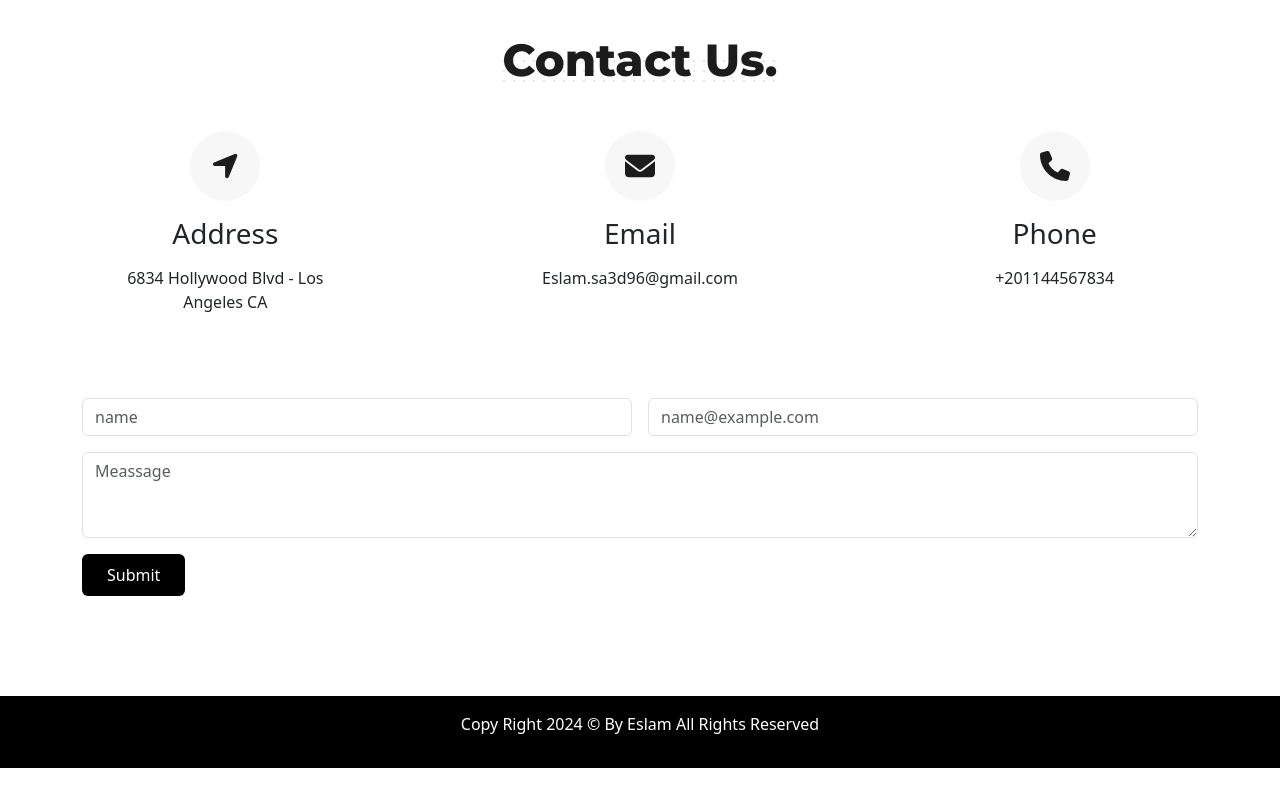
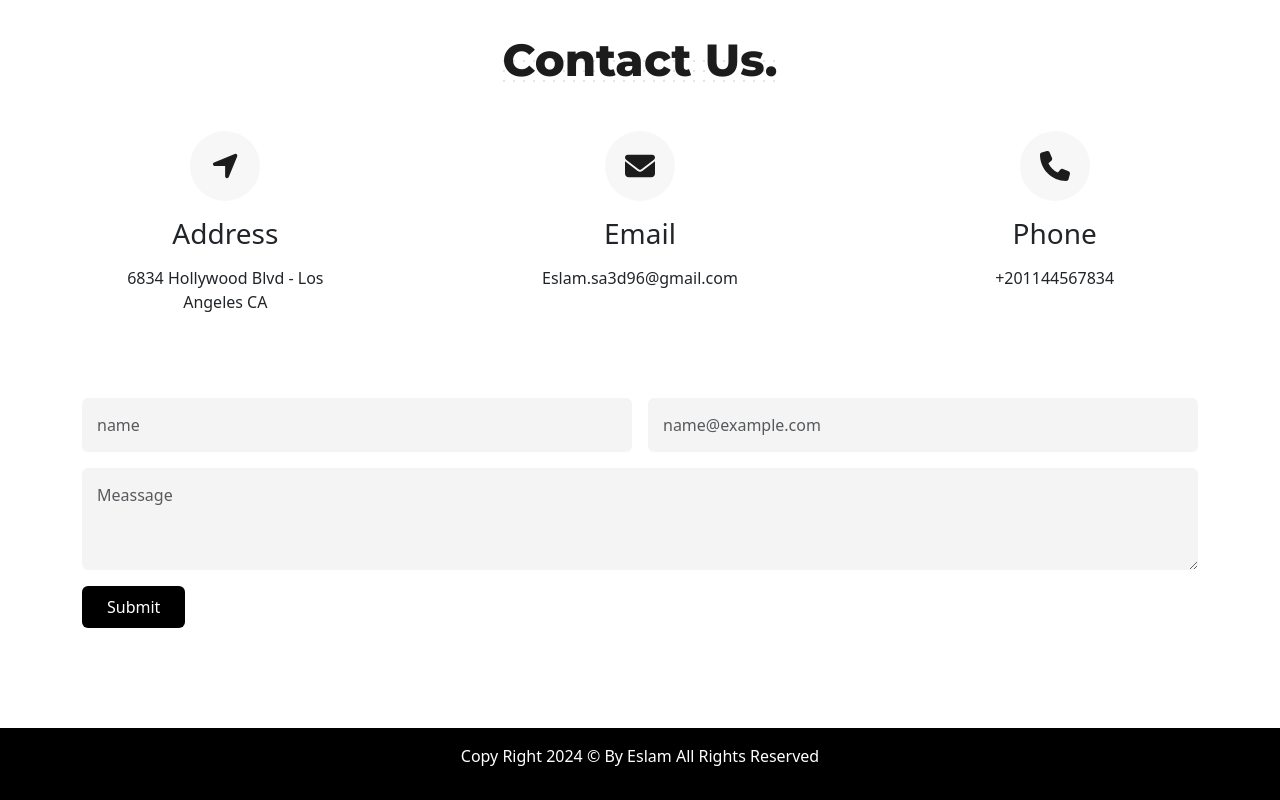
Before and after one commit to EslamSad3/Route-Test, a plain HTML site: page index.html in a window 1280 px wide. Shown: the part 5003-5803 px from the top of the page. Before the commit the page ends 5771 px from the top, so only its background shows below. Drawn offline with nearby package versions, Linux system fonts and the light colour scheme.

Commit message:
form control bg

```diff
--- a/index.html
+++ b/index.html
@@ -1290,20 +1290,20 @@
               <div class="mb-3 d-flex flex-column flex-md-row gap-3">
                 <input
                   type="text"
-                  class="form-control"
+                  class="form-control border-0"
                   id="exampleFormControlInput1"
                   placeholder="name"
                 />
                 <input
                   type="email"
-                  class="form-control"
+                  class="form-control border-0"
                   id="exampleFormControlInput1"
                   placeholder="name@example.com"
                 />
               </div>
               <div class="mb-3">
                 <textarea
-                  class="form-control"
+                  class="form-control border-0"
                   id="exampleFormControlTextarea1"
                   rows="3"
                   placeholder="Meassage"
--- a/main.css
+++ b/main.css
@@ -478,6 +478,14 @@ img {
   background-color: var(--main-color);
   color: var(--secondary-color);
 }
+.form-control {
+  background: #f4f4f4;
+  padding: 15px;
+}
+.form-control:focus {
+  box-shadow: none;
+  background: #f4f4f4;
+}
 
 /* Counter animation */
 @property --num {
```
